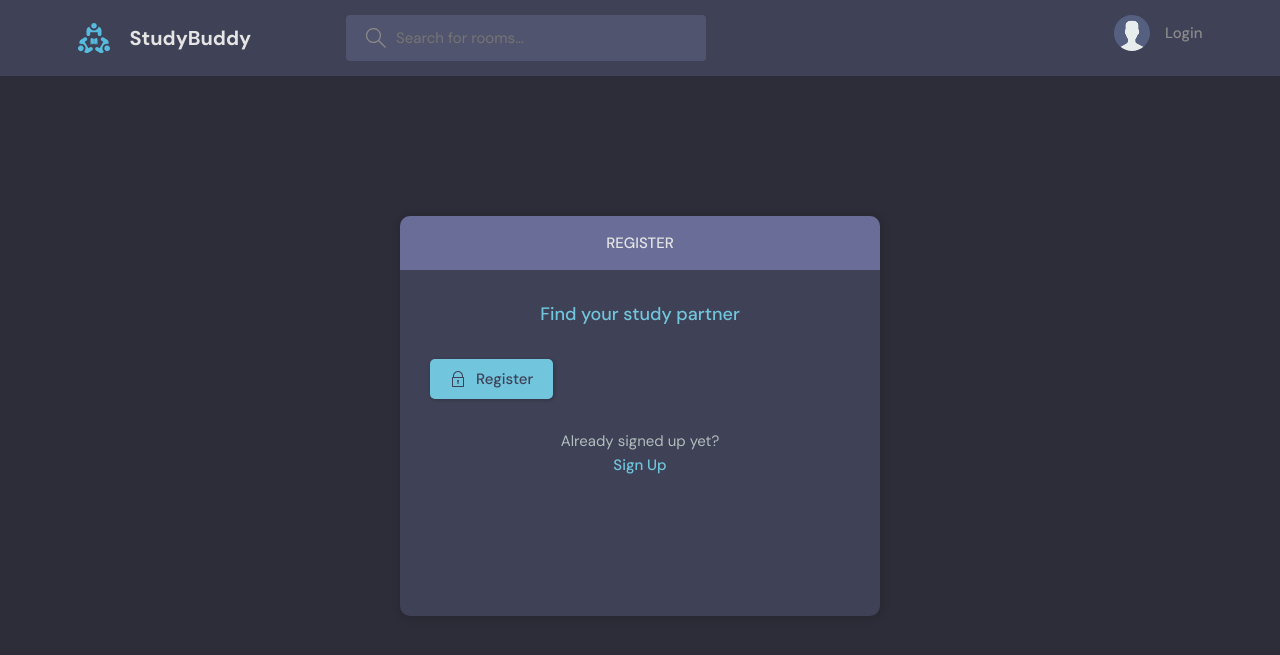
After one commit to SHYXIN/my_study_bud, a Django app: template base/templates/base/login_register.html in a window 1280 px wide. The commit adds this page. Shown: the top 655 px of the page. Run offline with Django 3.2, Linux system fonts and the light colour scheme; the template is opened without the code that fills it, so the values that code supplies are empty.

```diff
--- /dev/null
+++ b/base/templates/base/login_register.html
@@ -0,0 +1,94 @@
+{% extends 'main.html'%}
+
+{% block content %}
+<main class="auth layout">
+  {% if page == 'login' %}
+  <div class="container">
+    <div class="layout__box">
+      <div class="layout__boxHeader">
+        <div class="layout__boxTitle">
+          <h3>Login</h3>
+        </div>
+      </div>
+      <div class="layout__body">
+        <h2 class="auth__tagline">Find your study partner</h2>
+
+        <form class="form" action="" method="POST">
+          {% csrf_token %}
+          <div class="form__group form__group">
+            <label for="room_name">Username</label>
+            <input id="username" name="username" type="text" placeholder="e.g. dennis_ivy" />
+          </div>
+          <div class="form__group">
+            <label for="password">Password</label>
+            <input id="password" name="password" type="password"
+              placeholder="&bull;&bull;&bull;&bull;&bull;&bull;&bull;&bull;" />
+          </div>
+
+          <button class="btn btn--main" type="submit">
+            <svg version="1.1" xmlns="http://www.w3.org/2000/svg" width="32" height="32" viewBox="0 0 32 32">
+              <title>lock</title>
+              <path
+                d="M27 12h-1v-2c0-5.514-4.486-10-10-10s-10 4.486-10 10v2h-1c-0.553 0-1 0.447-1 1v18c0 0.553 0.447 1 1 1h22c0.553 0 1-0.447 1-1v-18c0-0.553-0.447-1-1-1zM8 10c0-4.411 3.589-8 8-8s8 3.589 8 8v2h-16v-2zM26 30h-20v-16h20v16z">
+              </path>
+              <path
+                d="M15 21.694v4.306h2v-4.306c0.587-0.348 1-0.961 1-1.694 0-1.105-0.895-2-2-2s-2 0.895-2 2c0 0.732 0.413 1.345 1 1.694z">
+              </path>
+            </svg>
+
+            Login
+          </button>
+        </form>
+
+        <div class="auth__action">
+          <p>Haven't signed up yet?</p>
+          <a href="{% url 'register' %}" class="btn btn--link">Sign Up</a>
+        </div>
+      </div>
+    </div>
+  </div>
+  {% else %}
+  <div class="container">
+    <div class="layout__box">
+      <div class="layout__boxHeader">
+        <div class="layout__boxTitle">
+          <h3>Register</h3>
+        </div>
+      </div>
+      <div class="layout__body">
+        <h2 class="auth__tagline">Find your study partner</h2>
+
+        <form class="form" action="" method="POST">
+          {% csrf_token %}
+          {% for field in form%}
+          <div class="form__group form__group">
+            <label for="room_name">{{field.label}}</label>
+            {{field}}
+          </div>
+          {% endfor %}
+
+          <button class="btn btn--main" type="submit">
+            <svg version="1.1" xmlns="http://www.w3.org/2000/svg" width="32" height="32" viewBox="0 0 32 32">
+              <title>lock</title>
+              <path
+                d="M27 12h-1v-2c0-5.514-4.486-10-10-10s-10 4.486-10 10v2h-1c-0.553 0-1 0.447-1 1v18c0 0.553 0.447 1 1 1h22c0.553 0 1-0.447 1-1v-18c0-0.553-0.447-1-1-1zM8 10c0-4.411 3.589-8 8-8s8 3.589 8 8v2h-16v-2zM26 30h-20v-16h20v16z">
+              </path>
+              <path
+                d="M15 21.694v4.306h2v-4.306c0.587-0.348 1-0.961 1-1.694 0-1.105-0.895-2-2-2s-2 0.895-2 2c0 0.732 0.413 1.345 1 1.694z">
+              </path>
+            </svg>
+
+            Register
+          </button>
+        </form>
+
+        <div class="auth__action">
+          <p>Already signed up yet?</p>
+          <a href="{% url 'login' %}" class="btn btn--link">Sign Up</a>
+        </div>
+      </div>
+    </div>
+  </div>
+  {% endif%}
+</main>
+{% endblock content %}
--- a/base/templates/base/profile.html
+++ b/base/templates/base/profile.html
@@ -19,7 +19,9 @@
           <div class="profile__info">
             <h3>{{user.username}}</h3>
             <p>@{{user.username}}</p>
-            <a href="edit-user.html" class="btn btn--main btn--pill">Edit Profile</a>
+            {% if request.user == user %}
+            <a href="{% url 'update-user' %}" class="btn btn--main btn--pill">Edit Profile</a>
+            {% endif %}
           </div>
           <div class="profile__about">
             <h3>About</h3>
--- a/base/urls.py
+++ b/base/urls.py
@@ -15,4 +15,6 @@ urlpatterns = [
 
     path('delete-message/<str:pk>/', views.deleteMessage, name='delete-message'),
     path('user-profile/<str:pk>/', views.userProfile, name='user-profile'),
+    path('update-user/', views.updateUser, name='update-user'),
+
 ]
--- a/templates/navbar.html
+++ b/templates/navbar.html
@@ -20,7 +20,7 @@
 
         {% if request.user.is_authenticated %}
         <div class="header__user">
-          <a href="profile.html">
+          <a href="{% url 'update-user' %}">
             <div class="avatar avatar--medium active">
               <img src="https://randomuser.me/api/portraits/men/37.jpg" />
             </div>
@@ -42,7 +42,7 @@
         {% endif %}
         <!-- Logged In -->
         <div class="dropdown-menu">
-          <a href="settings.html" class="dropdown-link"
+          <a href="{% url 'update-user' %}" class="dropdown-link"
             ><svg version="1.1" xmlns="http://www.w3.org/2000/svg" width="32" height="32" viewBox="0 0 32 32">
               <title>tools</title>
               <path
```
Also changed, not shown: base/form.py (+10 -0 lines), base/templates/base/delete.html (+35 -9 lines), base/templates/base/delete_old.html (added, +11 -0 lines), base/templates/base/update-user.html (added, +40 -0 lines), base/views.py (+17 -3 lines), base/templates/base/login_register_old.html (renamed from base/templates/base/login_resigter.html).
